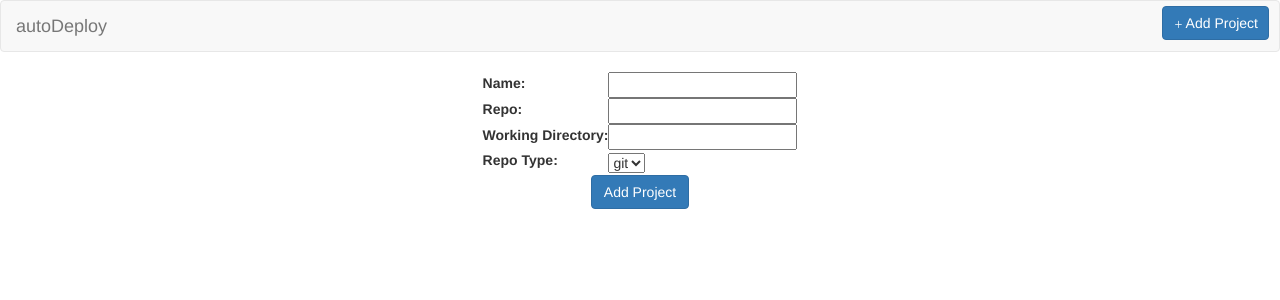
After one commit to mkalioby/AutoDeploy, a Django app: page /add_project in a window 1280 px wide. The commit adds this page. Shown: the top 300 px of the page. Run offline with Django 3.2, Linux system fonts and the light colour scheme; some libraries are stand-ins or nearby versions; some web fonts are replaced.

Commit message:
Created the first form, next task saving the data

```diff
--- a/webapp/autoDeploy/autoDeploy/settings.py
+++ b/webapp/autoDeploy/autoDeploy/settings.py
@@ -107,4 +107,4 @@ BASE_URL="/"
 # https://docs.djangoproject.com/en/1.8/howto/static-files/
 
 STATIC_URL = BASE_URL+ 'static/'
-print STATIC_URL
+PROJECTS_DIR='/opt/autodeploy/projects/'
--- a/webapp/autoDeploy/autoDeploy/urls.py
+++ b/webapp/autoDeploy/autoDeploy/urls.py
@@ -19,4 +19,5 @@ from django.contrib import admin
 urlpatterns = [
     url(r'^admin/', include(admin.site.urls)),
     url(r'^$','autodeploy.views.projects'),
+    url(r'add_project','autodeploy.views.add_project'),
 ]
--- /dev/null
+++ b/webapp/autoDeploy/autodeploy/forms.py
@@ -0,0 +1,10 @@
+__author__ = 'mohamed'
+from django import forms
+import models
+repo_type=[('git','git')]
+class addProjects(forms.ModelForm):
+    working_dir=forms.CharField(label="Working Directory")
+    repo_type=forms.ChoiceField(choices=repo_type,label="Repo Type")
+    class Meta:
+        model= models.Project
+        fields=("name","repo","working_dir","repo_type")
--- a/webapp/autoDeploy/autodeploy/models.py
+++ b/webapp/autoDeploy/autodeploy/models.py
@@ -4,6 +4,11 @@ from django.db import models
 class Project(models.Model):
     id = models.IntegerField(primary_key=True, auto_created=True)
     name = models.CharField(max_length=50, blank=False)
+    repo_type=models.CharField(max_length=10,blank=True)
     repo = models.CharField(max_length=255, blank=True)
-    lastCommit = models.CharField(max_length=32)
-    lastCommitDate = models.DateTimeField()
+    lastCommit = models.CharField(max_length=32,blank=True)
+    lastTag=models.CharField(max_length=255,blank=True)
+    lastCommitDate = models.DateTimeField(blank=True)
+    working_dir=models.FileField(blank=True)
+    configFile=models.FileField(blank=True)
+    lastUpdate=models.DateTimeField(blank=True)
--- a/webapp/autoDeploy/autodeploy/views.py
+++ b/webapp/autoDeploy/autodeploy/views.py
@@ -1,4 +1,12 @@
 from django.shortcuts import render,render_to_response
 from django.template import RequestContext
+from forms import *
+from models import *
 def projects(request):
     return render_to_response("projects.html",{},context_instance=RequestContext(request))
+
+def add_project(request):
+    if request.method=="GET":
+        return render_to_response("add_project.html",{"form":addProjects},context_instance=RequestContext(request))
+    else:
+        pass
--- /dev/null
+++ b/webapp/autoDeploy/templates/add_project.html
@@ -0,0 +1,12 @@
+{% extends "base.html" %}
+{% block content %}
+    <form action="." method="post">
+    <div align="center">
+    <table>
+        {{  form.as_table }}
+    </table>
+    <button class="btn btn-primary">Add Project</button>
+    </form>
+    </div>
+
+{% endblock %}
--- a/webapp/autoDeploy/templates/base.html
+++ b/webapp/autoDeploy/templates/base.html
@@ -16,7 +16,7 @@
     <div class="navbar-header">
         <a href="" class="navbar-brand">autoDeploy</a>
 </div>
-<button class="btn btn-primary" style="float:right;top: 5px;padding-right: 10px;position: relative;margin-right: 10px"><span class="glyphicon glyphicon-plus"></span> Add Project</button>
+<a href="./add_project"><button class="btn btn-primary" style="float:right;top: 5px;padding-right: 10px;position: relative;margin-right: 10px"><span class="glyphicon glyphicon-plus"></span> Add Project</button></a>
 </nav>
 {% block content %}
 {% endblock %}
```
Also changed, not shown: webapp/autoDeploy/autodeploy/migrations/0002_auto_20150508_1941.py (added), webapp/autoDeploy/autodeploy/migrations/0003_auto_20150508_2006.py (added).
